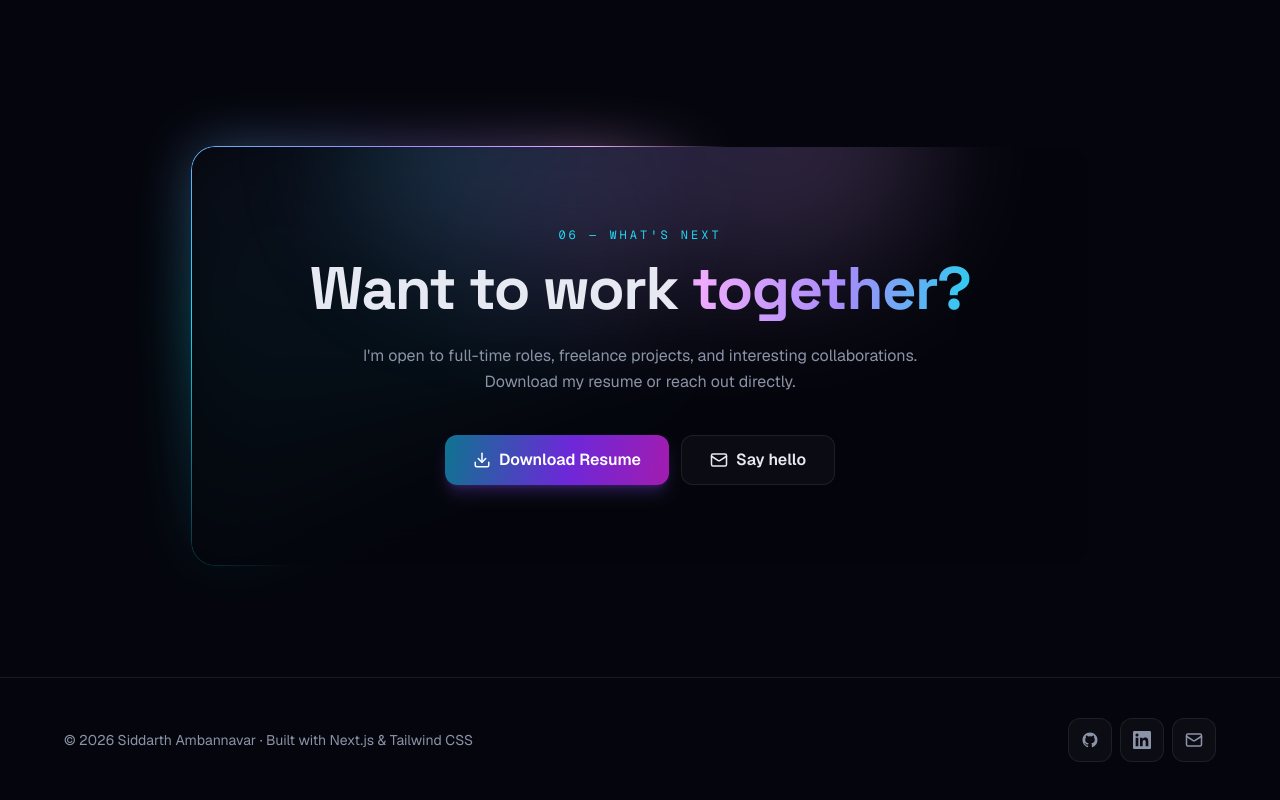
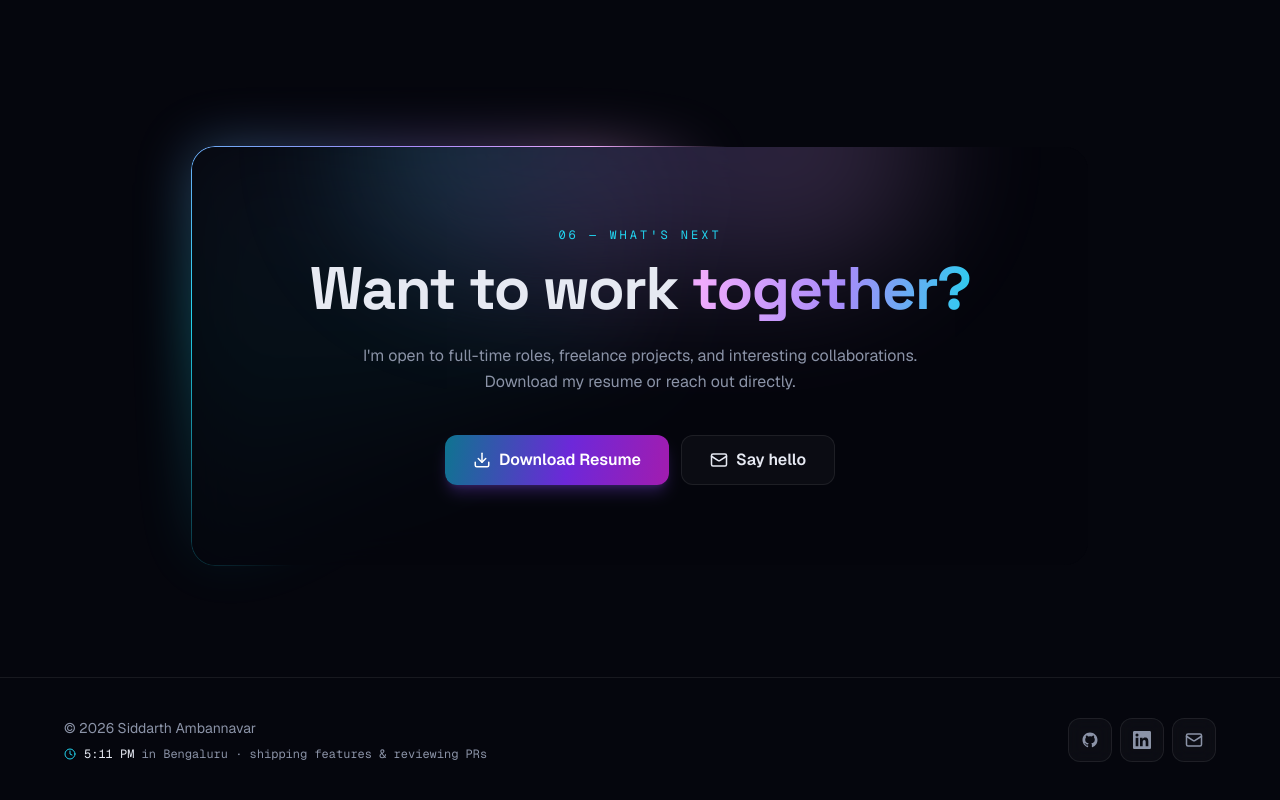
Before and after one commit to siddarth-ba-72/siddarth-ba-72-portfolio, a Next.js app: page / in a window 1280 px wide. Shown: the part 4549-5349 px from the top of the page. Built offline with nearby package versions, Linux system fonts and the light colour scheme.

Commit message:
Refactor footer component and add LocalTime display

```diff
--- a/components/Footer.tsx
+++ b/components/Footer.tsx
@@ -1,12 +1,16 @@
 import SocialLinks from "./SocialLinks";
+import LocalTime from "./LocalTime";
 
 export default function Footer() {
   return (
     <footer className="border-t border-line px-6 py-10">
       <div className="max-w-6xl mx-auto flex flex-col sm:flex-row items-center justify-between gap-6">
-        <p className="text-sm text-muted text-center sm:text-left">
-          {`© ${new Date().getFullYear()} Siddarth Ambannavar · Built with Next.js & Tailwind CSS`}
-        </p>
+        <div className="flex flex-col items-center sm:items-start gap-2 text-center sm:text-left">
+          <p className="text-sm text-muted">
+            {`© ${new Date().getFullYear()} Siddarth Ambannavar`}
+          </p>
+          <LocalTime />
+        </div>
         <SocialLinks />
       </div>
     </footer>
--- /dev/null
+++ b/components/LocalTime.tsx
@@ -0,0 +1,51 @@
+"use client";
+
+import { useSyncExternalStore } from "react";
+import { Clock } from "lucide-react";
+
+// "HH:mm" in IST — a string snapshot, so React only re-renders when the minute changes
+const istFormat = new Intl.DateTimeFormat("en-US", {
+  timeZone: "Asia/Kolkata",
+  hour: "2-digit",
+  minute: "2-digit",
+  hourCycle: "h23",
+});
+
+// [hour this lasts until (exclusive), what I'm probably up to]
+const activities: [number, string][] = [
+  [6, "probably debugging something that worked yesterday"],
+  [9, "brewing coffee before stand-up"],
+  [13, "deep in Spring Boot land"],
+  [14, "on a lunch break while the tests run"],
+  [18, "shipping features & reviewing PRs"],
+  [21, "tinkering with AI agents"],
+  [24, "reading docs I should have read earlier"],
+];
+
+function subscribe(onTick: () => void) {
+  const id = setInterval(onTick, 10_000);
+  return () => clearInterval(id);
+}
+
+export default function LocalTime() {
+  const time = useSyncExternalStore(
+    subscribe,
+    () => istFormat.format(Date.now()),
+    () => null
+  );
+  // Static export has no request time — reserve the line until the client knows the clock
+  if (!time) return <p className="h-4" />;
+
+  const [hour, minute] = time.split(":").map(Number);
+  const display = `${hour % 12 || 12}:${String(minute).padStart(2, "0")} ${hour < 12 ? "AM" : "PM"}`;
+  const activity = activities.find(([until]) => hour < until)![1];
+
+  return (
+    <p className="flex items-center gap-2 font-mono text-xs text-muted">
+      <Clock size={12} className="shrink-0 text-accent" />
+      <span>
+        <span className="text-foreground">{display}</span> in Bengaluru · {activity}
+      </span>
+    </p>
+  );
+}
```
